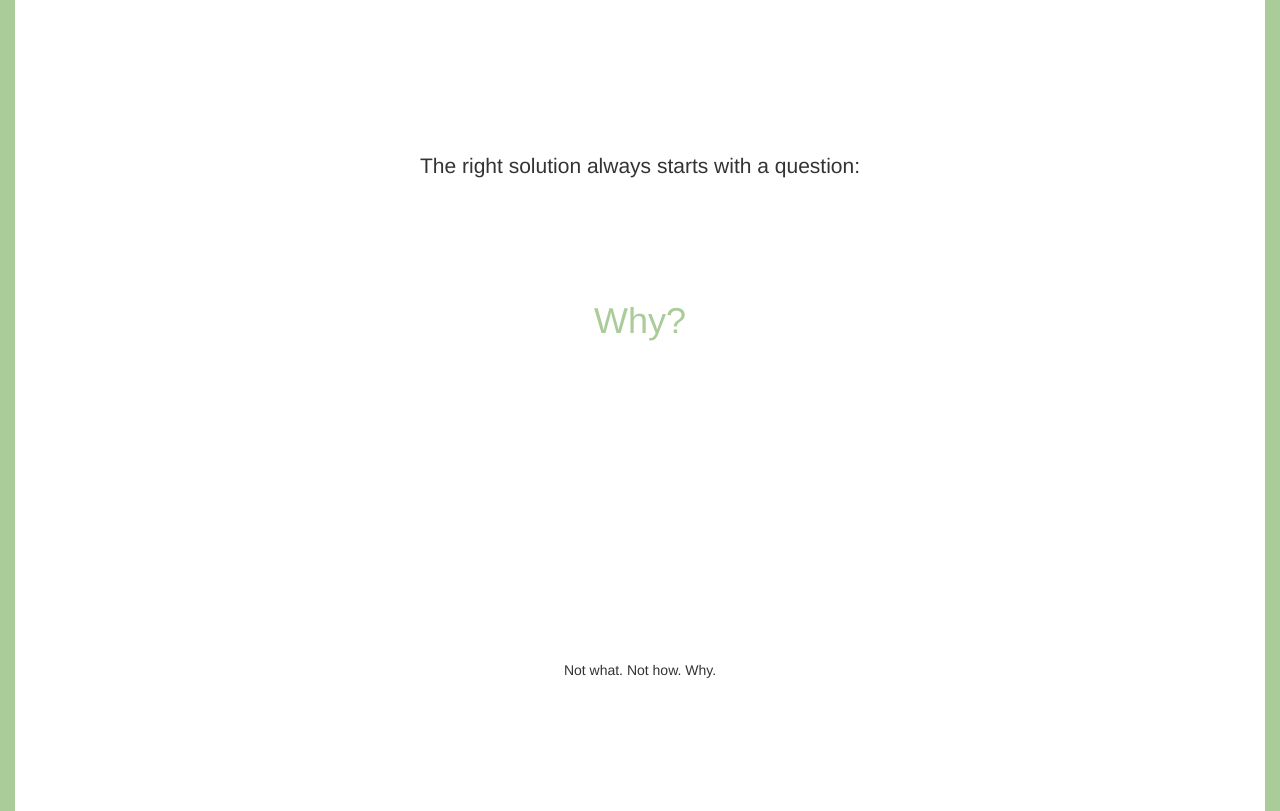
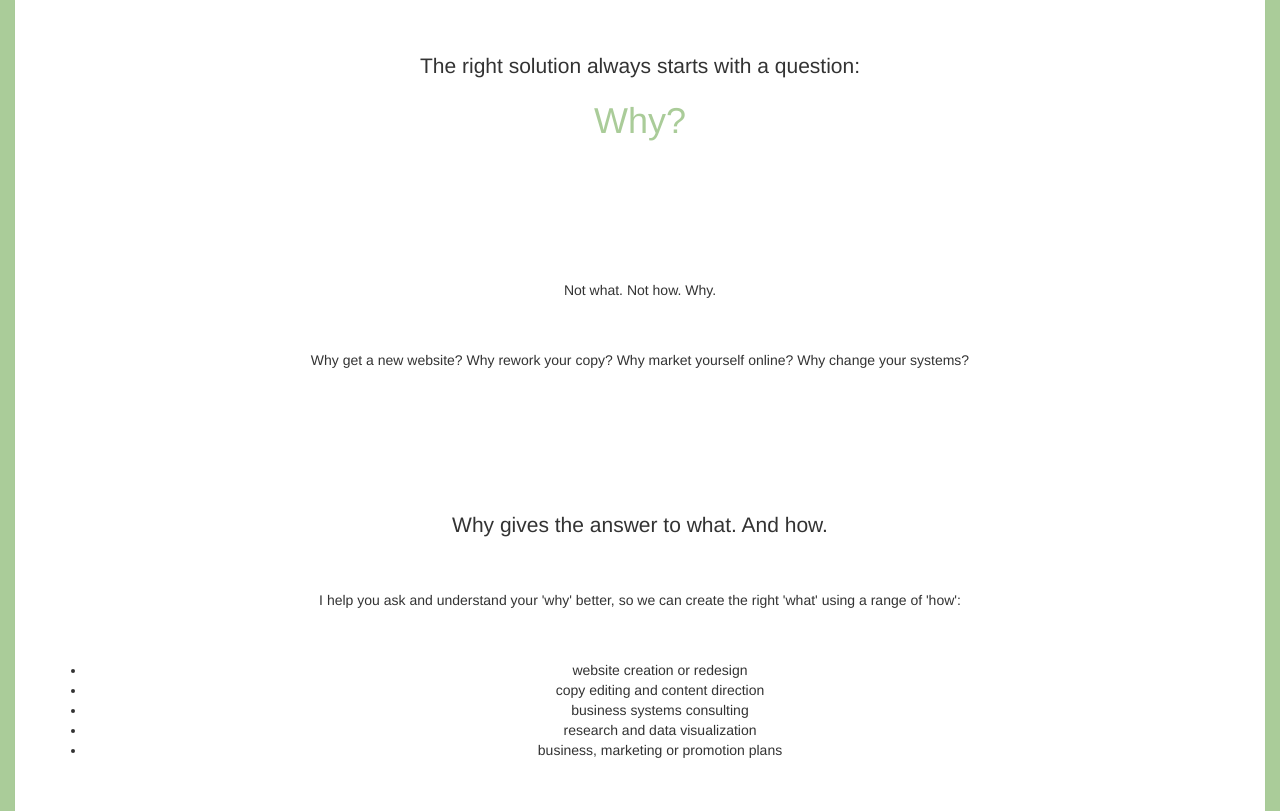
Before and after one commit to kaiewiggins/kaiewiggins.github.io, a Jekyll site: the page built from consulting.html, in a window 1280 px wide and 1400 px high, scrolled down 254 px. Shown: the part 203-1014 px from the top of the window. Built offline with Jekyll 4.4.1, drawn with Linux system fonts in a browser that asks for light colours; nearby versions of some CDN libraries; grey boxes are pictures that could not be loaded.

Commit message:
Switched .p padding back to margin, decreased

```diff
--- a/css/main.css
+++ b/css/main.css
@@ -12,7 +12,7 @@ position: relative;
 h2,h3,h4 {color: #ac9;
   padding: 0px 0px 20px 0px;}
 
-p {padding: 100px 50px;}/*first number is top/bottom, second number is right/left*/
+p {margin: 50px 50px;}/*first number is top/bottom, second number is right/left*/
 
 .panel {padding: 0px 0px 0px 0px;
 margin: 0px 0px 0px 0px;
```
